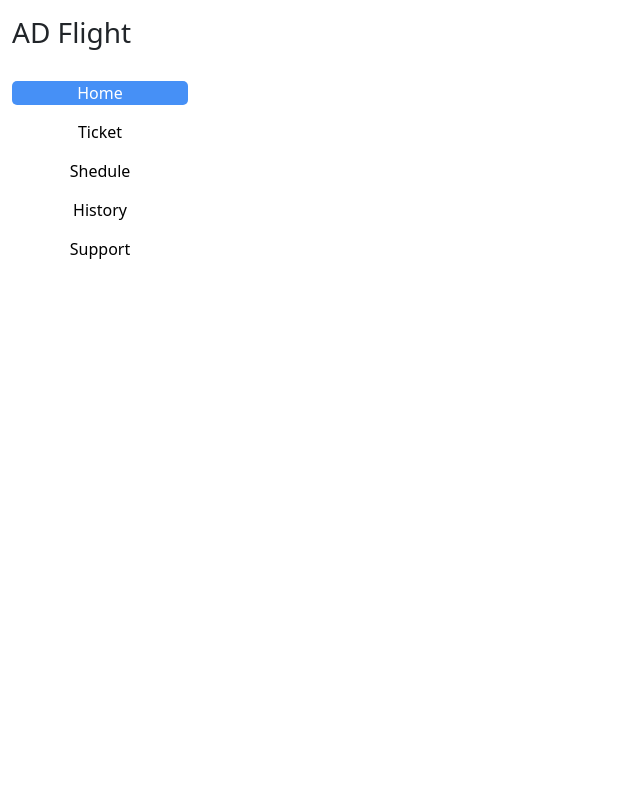
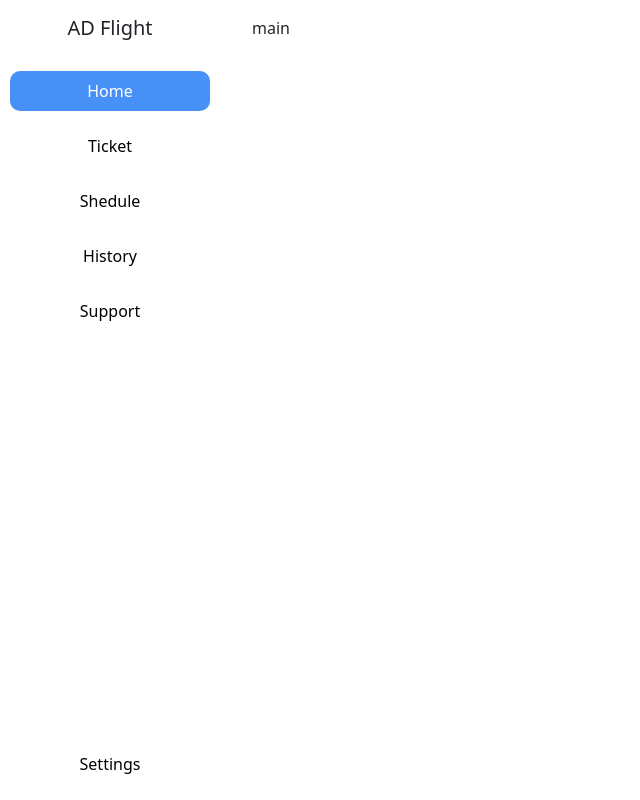
Before and after one commit to ad-kd/Flight-Booking, a React (Vite) app: page / in a window 1280 px wide. Shown: the whole page, without its empty margins (0-640 px from the left). Built offline with nearby package versions, Linux system fonts and the light colour scheme.

Commit message:
updated sidebar

```diff
--- /dev/null
+++ b/src/components/main.jsx
@@ -0,0 +1,9 @@
+import React from 'react'
+
+const main = () => {
+  return (
+    <div>main</div>
+  )
+}
+
+export default main
--- a/src/components/sidebar.jsx
+++ b/src/components/sidebar.jsx
@@ -3,10 +3,9 @@ import React from 'react'
 const sidebar = () => {
   return (
     <div className='sidebar'>
-      <div className="container">
-        <div>
-          <h3 className='py-3'>AD Flight</h3>
-
+      <div className='d-flex flex-column align-items-center justify-content-between h-100'>
+        <div className='w-100'>
+          <h5 className='py-3 text-center'>AD Flight</h5>
           <nav className='sidebar-links'>
             <ul>
               <li className='active'><a href="#">Home</a></li>
@@ -17,6 +16,14 @@ const sidebar = () => {
             </ul>
           </nav>
         </div>
+
+        <nav className='sidebar-links'>
+          <ul>
+            <li><a href="#">Settings </a></li>
+          </ul>
+        </nav>
+
+
       </div>
     </div>
   )
--- a/src/index.css
+++ b/src/index.css
@@ -17,6 +17,7 @@
 .sidebar{
   width: 200px;
   height: 100vh;
+  margin: 0px 10px;
 }
 
 .sidebar-links ul{
@@ -27,11 +28,12 @@
 
 .sidebar-links ul li{
   margin: 15px 0px;
+  padding: 8px 6px;
 }
 
 .sidebar-links ul li.active{
   background-color: var(--sidebar-active);
-  border-radius: 5px;
+  border-radius: 10px;
   color: #fff;
 }
 .sidebar-links ul li.active a{
--- a/src/pages/homepage.jsx
+++ b/src/pages/homepage.jsx
@@ -1,16 +1,21 @@
 import React from 'react'
 import SideBar from '../components/sidebar.jsx'
+import Main from '../components/main.jsx'
 
 const homepage = () => {
   return (
     <div>
-      {/* Sidebar */}
 
-      <SideBar />
+      <div className='d-flex gap-3'>
+        {/* Sidebar */}
+        <SideBar />
 
-      {/* main */}
+        {/* main */}
+        <div className='p-3'>
+          <Main />
+        </div>
 
-
+      </div>
       {/* filter  */}
 
 
```
Also changed, not shown: src/components/flightsearchcard.jsx (added, +9 -0 lines).
